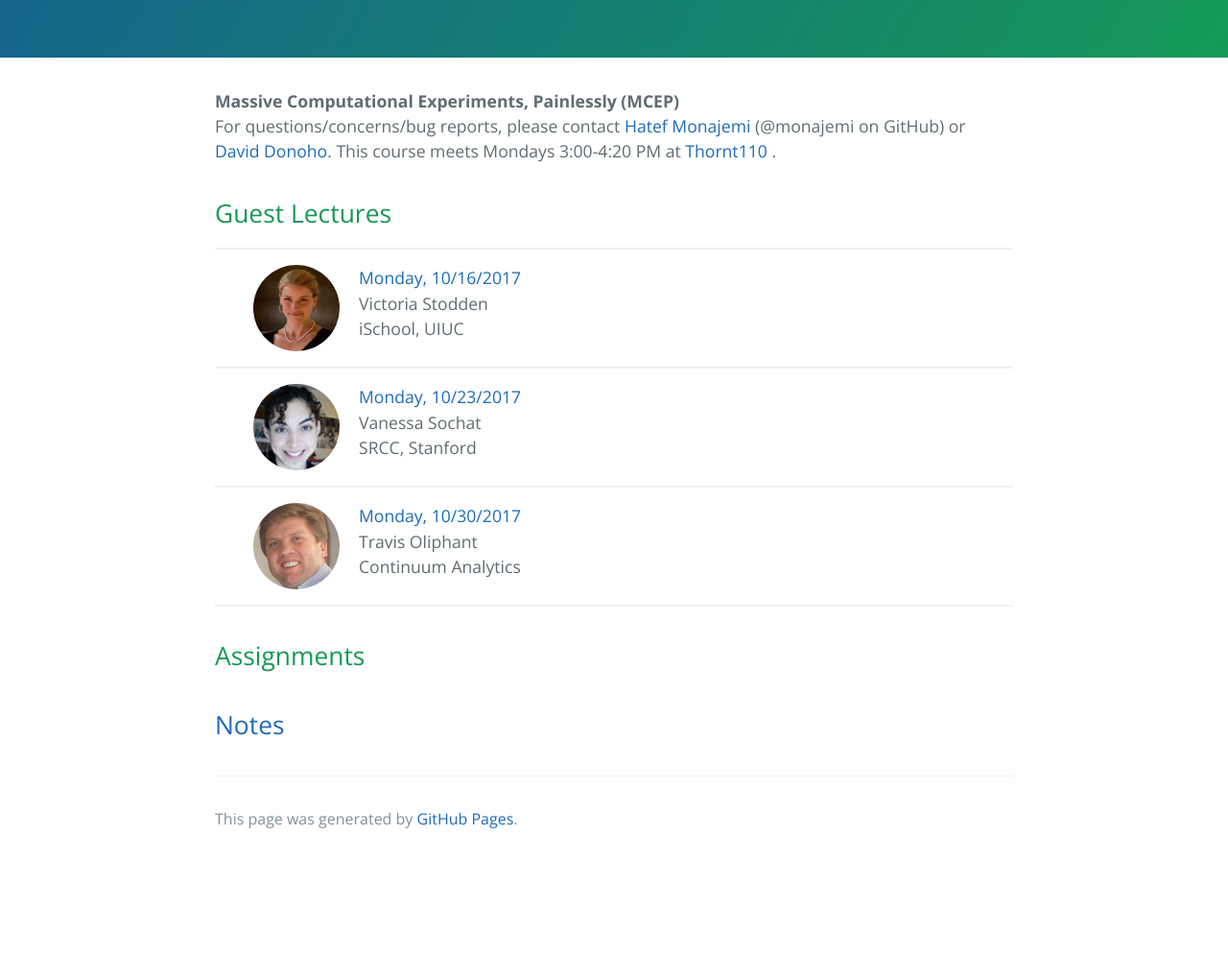
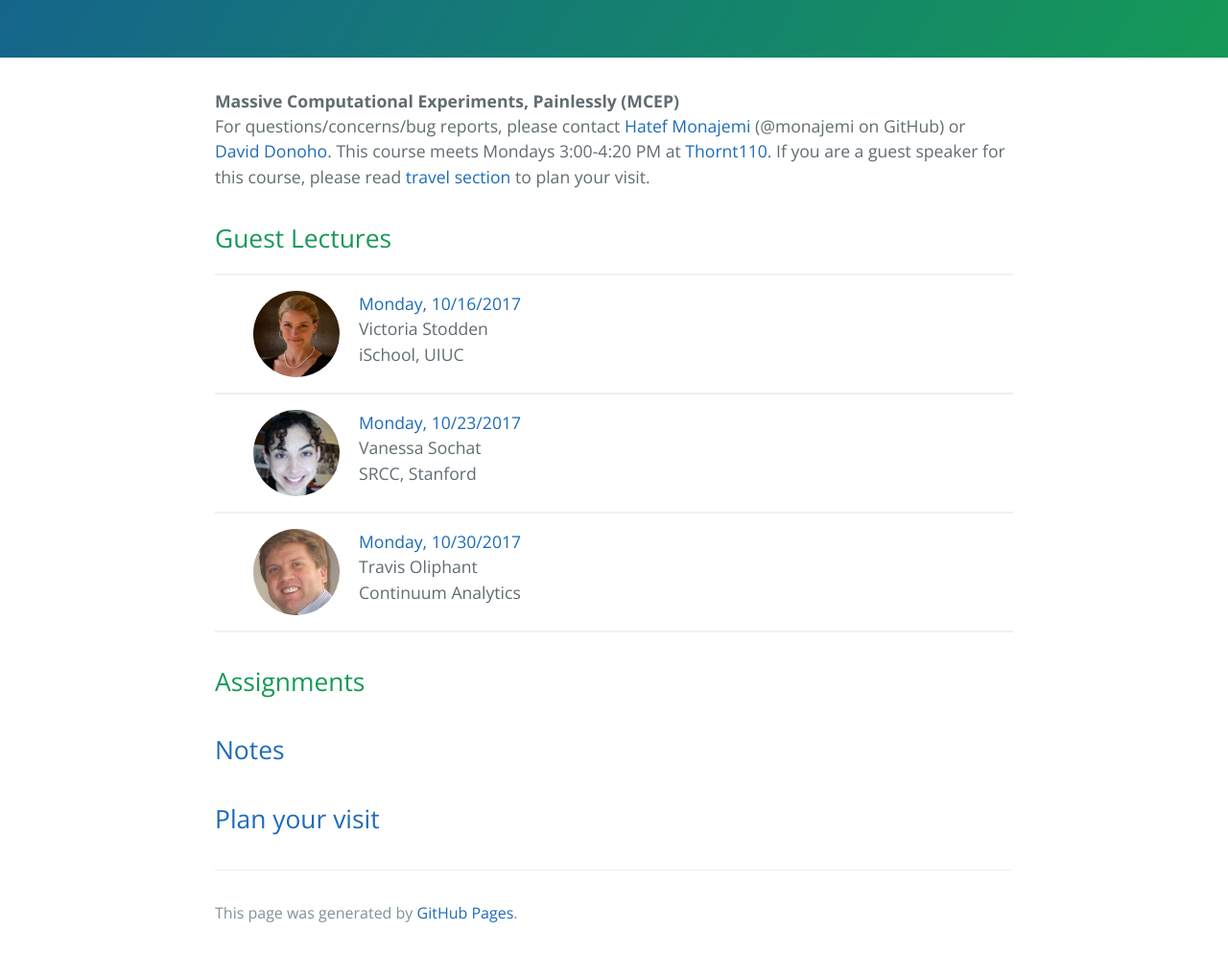
Before and after one commit to stats285/stats285.github.io, a Jekyll site: the page built from index.md, in a window 1280 px wide and 1400 px high, scrolled down 230 px. Shown: the part 405-1400 px from the top of the window at 96% size. Built offline with Jekyll 4.4.1, drawn with Linux system fonts in a browser that asks for light colours; the repository's description, which GitHub fills in, is left out; before the commit the page ends 1532 px from its top, so only the background shows below that.

Commit message:
added speaker visit

```diff
--- a/index.md
+++ b/index.md
@@ -4,8 +4,7 @@ layout: titlepage
 
 
 **Massive Computational Experiments, Painlessly (MCEP)**
-For questions/concerns/bug reports, please contact [Hatef Monajemi](http://web.stanford.edu/~monajemi/) (@monajemi on GitHub) or [David Donoho](https://profiles.stanford.edu/david-donoho). This course meets Mondays 3:00-4:20 PM at [Thornt110](https://campus-map.stanford.edu/?srch=Thornt110)
-.
+For questions/concerns/bug reports, please contact [Hatef Monajemi](http://web.stanford.edu/~monajemi/) (@monajemi on GitHub) or [David Donoho](https://profiles.stanford.edu/david-donoho). This course meets Mondays 3:00-4:20 PM at [Thornt110](https://campus-map.stanford.edu/?srch=Thornt110). If you are a guest speaker for this course, please read [travel section](#plan-your-visit) to plan your visit.
 
 <!--
 ## [](#announcements)Announcements
@@ -53,3 +52,4 @@ For questions/concerns/bug reports, please contact [Hatef Monajemi](http://web.s
 ## Assignments
 
 ## [Notes](notes)
+## [Plan your visit](speaker_visit)
```
